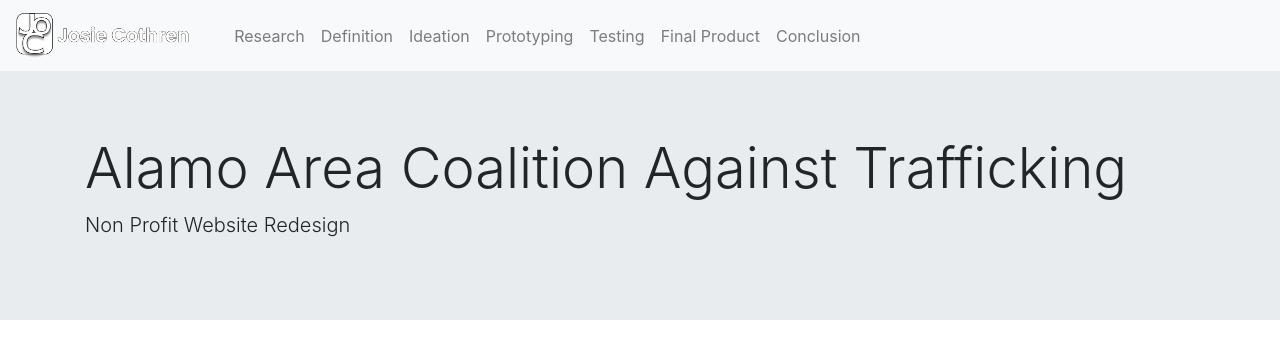
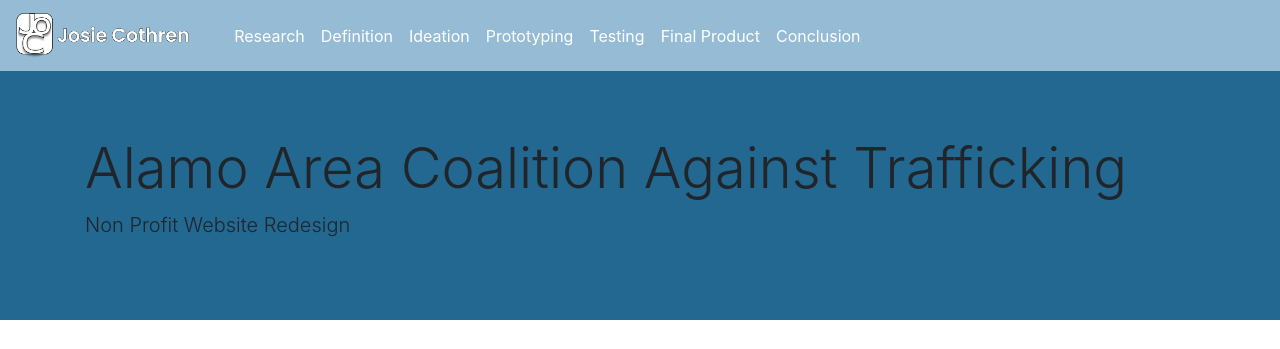
Before and after one commit to jtcothren/HW_20_JosieCothren, a plain HTML site: page index.html in a window 1280 px wide. Shown: the top 349 px of the page. Drawn offline with nearby package versions, Linux system fonts and the light colour scheme.

Commit message:
navbar color
add color to navbar and section separators

```diff
--- /dev/null
+++ b/css/index.css
@@ -0,0 +1,16 @@
+.customNav{
+    background: url("../images/Rectangle\ 22.png");
+    background-color: transparent !important;
+    background-size: cover;
+    z-index: 10;
+}
+
+.customNav a{
+    color: white !important;
+}
+
+.jumbotron{
+    background: url("../images/darkBlue.png");
+    background-color: transparent !important;
+    background-size: cover;
+}
--- a/index.html
+++ b/index.html
@@ -6,12 +6,12 @@
     <meta name="viewport" content="width=device-width, initial-scale=1, shrink-to-fit=no">
     <!-- Bootstrap CSS -->
     <link rel="stylesheet" href="https://cdn.jsdelivr.net/npm/bootstrap@4.6.0/dist/css/bootstrap.min.css" integrity="sha384-B0vP5xmATw1+K9KRQjQERJvTumQW0nPEzvF6L/Z6nronJ3oUOFUFpCjEUQouq2+l" crossorigin="anonymous">
-    <link href="css/style.css" type="text/css" rel="stylesheet">
+    <link rel="stylesheet" href="css/index.css">
     <title>Case Study</title>
 
   </head>
   <body>
-    <nav class="navbar navbar-expand-lg sticky-top navbar-light bg-light">
+    <nav class="navbar customNav navbar-expand-lg sticky-top navbar-light bg-light">
       <a class="navbar-brand" href="#"><img src="images/Logo_Name.png"height="45"></a>
       <button class="navbar-toggler" type="button" data-toggle="collapse" data-target="#navbarNav" aria-controls="navbarNav" aria-expanded="false" aria-label="Toggle navigation">
         <span class="navbar-toggler-icon"></span>
@@ -133,6 +133,9 @@
     </div>
   </div>
 </div>
+<br>
+<br>
+
 
 <div class="container">
   <div class="row">
```
Also changed, not shown: images/Rectangle 22.png (added), images/darkBlue.png (added), 1 other file.
